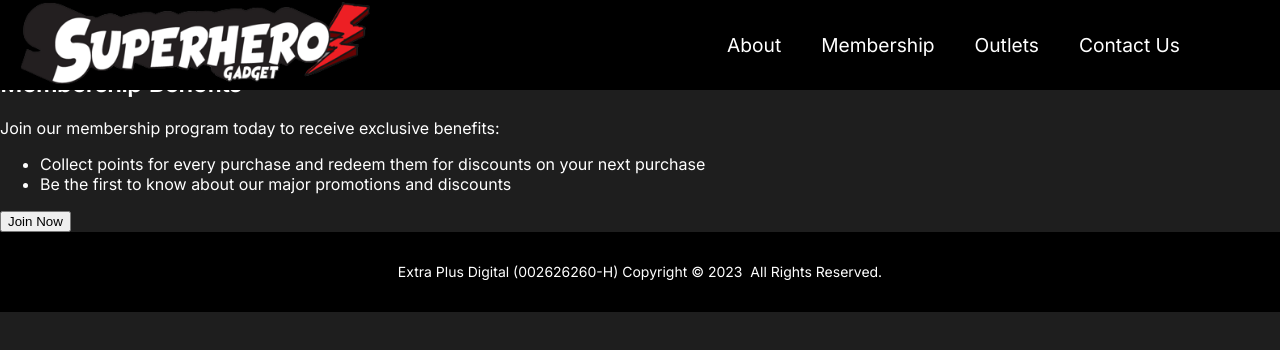
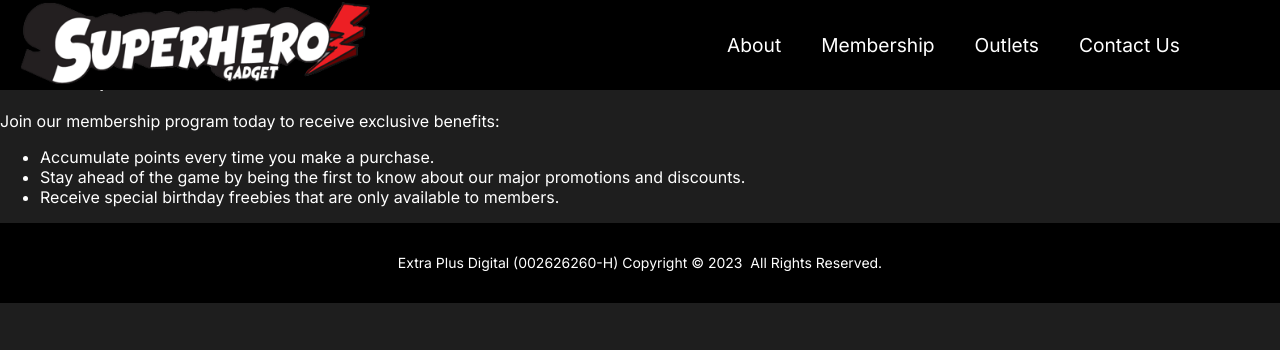
Before and after one commit to Sodiumchloridy/superhero-gadget, a Next.js app: page /membership in a window 1280 px wide. Shown: the top 350 px of the page. Built offline with nearby package versions, Linux system fonts and the light colour scheme.

Commit message:
updated files

```diff
--- a/app/membership/page.tsx
+++ b/app/membership/page.tsx
@@ -1,14 +1,14 @@
 export default function Membership(){
     return(
-        <section className="membership-benefits">
-            <h1>Superhero Gadget Membership Programme</h1>
-            <h2>Membership Benefits</h2>
+        <main className="membership-benefits">
+            <h2>Superhero Gadget Membership Programme</h2>
+            <h3>Membership Benefits</h3>
             <p>Join our membership program today to receive exclusive benefits:</p>
             <ul>
-                <li>Collect points for every purchase and redeem them for discounts on your next purchase</li>
-                <li>Be the first to know about our major promotions and discounts</li>
+                <li>Accumulate points every time you make a purchase.</li>
+                <li>Stay ahead of the game by being the first to know about our major promotions and discounts.</li>
+                <li>Receive special birthday freebies that are only available to members.</li>
             </ul>
-            <button className="membership-join-btn">Join Now</button>
-    </section>
+        </main>
     )
 }
```
Also changed, not shown: app/outlets/page.module.css (+7 -1 lines).
